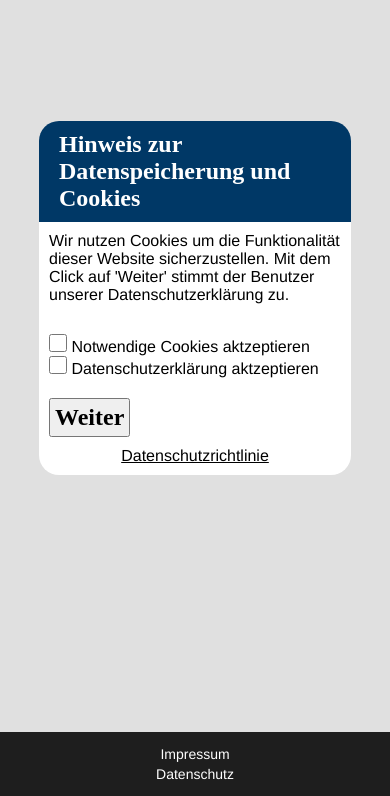
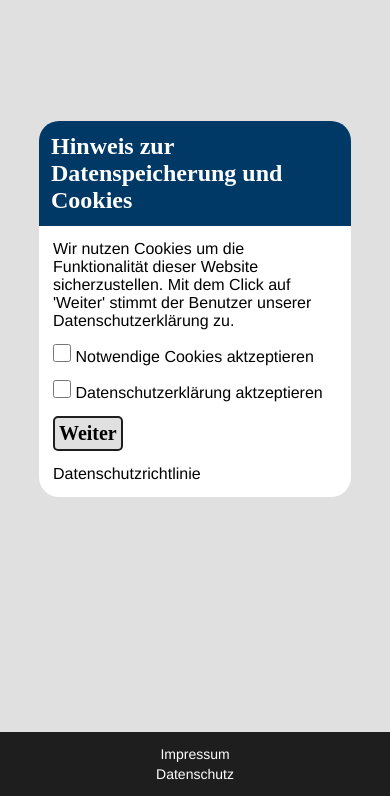
Before and after one commit to Barsch2006/Login, a website: page frontend/cookies.html in a window 390 px wide. Shown: the part 132-928 px from the top of the page. Drawn offline with Linux system fonts and the light colour scheme.

Commit message:
muster finished, login finished, cookies finished

```diff
--- a/frontend/cookie.html
+++ b/frontend/cookies.html
@@ -5,7 +5,7 @@
     <meta charset="UTF-8">
     <meta http-equiv="X-UA-Compatible" content="IE=edge">
     <meta name="viewport" content="width=device-width, initial-scale=1.0">
-    <title>Muster</title>
+    <title>Cookies aktzeptieren-</title>
     <link rel="icon" href="logo.ico" type="image/x-icon">
 
     <link rel="stylesheet" href="style.css">
@@ -36,18 +36,18 @@
     </header>
 
     <main>
-        <section class="cookies">
-            <h1 class="title">
+        <form method="dialog" class="formular">
+            <section class="title">
+                <h1>
                     Hinweis zur Datenspeicherung und Cookies
                 </h1>
+            </section>
             <section class="content">
                 <p>
                     Wir nutzen Cookies um die Funktionalität dieser Website sicherzustellen.
                     Mit dem Click auf 'Weiter' stimmt der Benutzer
                     unserer Datenschutzerklärung zu.
                 </p>
-                <form method="dialog">
-                    <div>
                 <div>
                     <input type="checkbox" id="cookies_check" required>
                     <label for="cookies_check">
@@ -60,8 +60,6 @@
                         Datenschutzerklärung aktzeptieren
                     </label>
                 </div>
-                    </div>
-
                 <div>
                     <button onclick="setCookies()">
                         <h1>
@@ -69,10 +67,11 @@
                         </h1>
                     </button>
                 </div>
+                <div>
+                    <a href="datenschutz.html">Datenschutzrichtlinie</a>
+                </div>
+            </section>
         </form>
-                <a href="datenschutz.html">Datenschutzrichtlinie</a>
-            </section>
-        </section>
     </main>
 
     <footer>
--- a/frontend/index.js
+++ b/frontend/index.js
@@ -6,3 +6,16 @@ function checkCookies() {
         window.location.href = 'cookie.html'
     }
 }
+
+function checkURI() {
+    if (containsWrongParam(new URL(window.location))) {
+        document.querySelector('#wrong').style.display = "block";
+    } else {
+        document.querySelector('#wrong').style.display = "none";
+    }
+}
+
+function containsWrongParam(url) {
+    const params = new URLSearchParams(url.search);
+    return params.has('wrong') && params.get('wrong') === 'true';
+}
--- a/frontend/style.css
+++ b/frontend/style.css
@@ -141,12 +141,6 @@ footer a {
   color: #fff;
 }
 
-@media screen and (max-width: 860px) {
-  .onHideMobile {
-    display: none;
-  }
-}
-
 body {
   display: flex;
   flex-direction: column;
@@ -154,78 +148,84 @@ body {
   align-items: center;
 }
 
-.cookies {
+.formular {
   position: fixed;
   display: flex;
   justify-self: center;
   align-self: center;
   justify-content: center;
+  align-items: center;
   flex-direction: column;
   top: 30%;
   margin-bottom: 15%;
-  max-width: 80vw;
+  min-width: 800px;
+  max-width: 800px;
   z-index: 999;
 }
 
-.cookies .title {
+.formular .title {
+  min-width: 800px;
+  max-width: 800px;
+  padding: 12px;
+  box-sizing: border-box;
   border-radius: 20px 20px 0px 0px;
   background-color: var(--accent);
-  padding: 10px;
-  width: 80vw;
-  box-sizing: border-box;
   color: #fff;
-  padding-left: 20px;
 }
 
-.cookies .content {
-  border-radius: 0px 0px 20px 20px;
-  background-color: #fff;
-  padding: 10px;
-  width: 80vw;
-  box-sizing: border-box;
+.formular .content {
+  min-width: 800px;
+  max-width: 800px;
   display: flex;
   flex-direction: column;
-  gap: 10px;
+  align-items: flex-start;
+  box-sizing: border-box;
+  gap: 14px;
+  padding: 14px;
+  background-color: #fff;
+  border-radius: 0px 0px 20px 20px;
 }
 
-.cookies .content * {
+.formular .content * {
   font-size: 16px;
 }
 
-.cookies .content a {
-  text-decoration: underline;
+.formular .content button h1 {
+  font-size: 20px;
 }
 
-.cookies .content form {
-  margin-top: 20px;
+.formular .content table {
+  border-spacing: 10px;
+  width: 100%;
 }
 
-.cookies .content form button {
-  margin-top: 20px;
-  padding: 4px;
-}
-
-.cookies .content form button h1 {
-  font-size: 24px;
-}
-
-.cookies form input[type="checkbox"] {
+input[type="checkbox"] {
   width: 18px;
   height: 18px;
 }
 
-.cookies .content * {
-  font-size: 16px;
-}
-
-input[type="text"], input[type="password"], input[type="email"] {
+input[type="text"],
+input[type="password"],
+input[type="email"] {
   background-color: #fff;
-  padding: 2px;
+  padding: 4px;
   border-radius: 10px;
   color: #000;
   outline: 1px solid var(--accent);
   font-size: 20px;
   border: none;
+  min-width: 80%;
+  max-width: 80%;
+}
+
+button {
+  padding: 4px;
+  box-sizing: border-box;
+  border-radius: 5px;
+  background-color: #e0e0e0;
+  box-shadow: none;
+  border: 2px solid #1e1e1e;
+  outline: none;
 }
 
 main {
@@ -238,3 +238,24 @@ main {
   align-items: center;
   justify-content: center;
 }
+
+@media screen and (max-width: 860px) {
+  .onHideMobile {
+    display: none;
+  }
+
+  .formular {
+    min-width: 80vw;
+    max-width: 80vw;
+  }
+
+  .formular .title {
+    min-width: 100%;
+    max-width: 100%;
+  }
+
+  .formular .content {
+    min-width: 100%;
+    max-width: 100%;
+  }
+}
```
Also changed, not shown: frontend/index.html (added, +77 -0 lines). Lines whose indentation alone changed are shown as unchanged.
